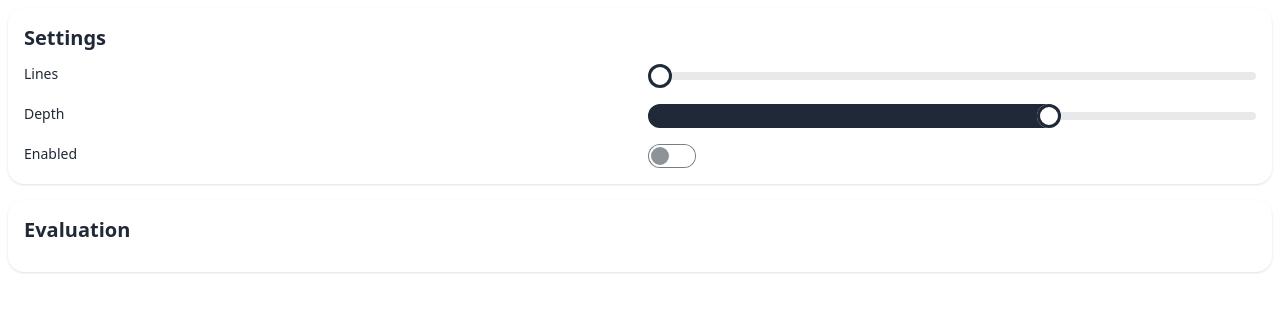
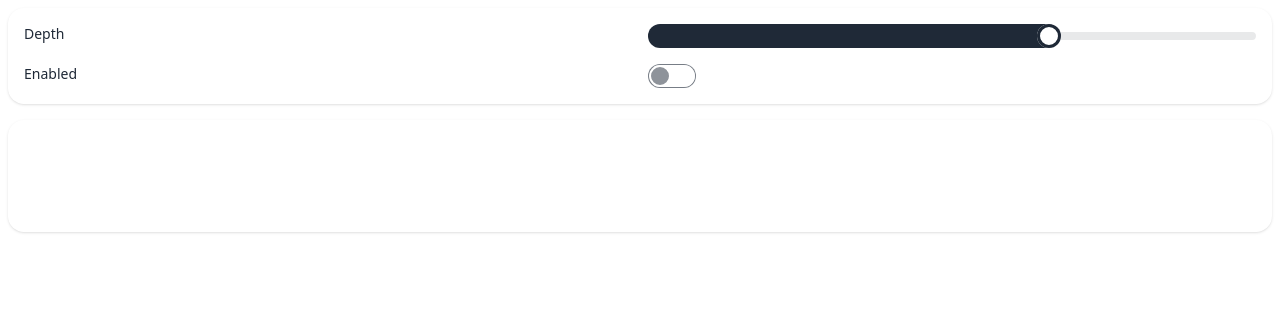
Before and after one commit to hieumdd/chess-com-cheats, a React (Vite) app: page / in a window 1280 px wide. Shown: the top 312 px of the page. Built offline with nearby package versions, Linux system fonts and the light colour scheme.

Commit message:
feat: Add new layout for Best Move

```diff
--- a/src/app.tsx
+++ b/src/app.tsx
@@ -6,24 +6,18 @@ import { useChess } from './hooks/use-chess';
 function App() {
     const { register, watch } = useForm<EvaluationOptions>({
         defaultValues: {
-            lines: '1',
             depth: '21',
             enabled: false,
         },
     });
 
-    const { uci } = useChess(watch());
+    const { bestMove } = useChess(watch());
 
     return (
         <div className="p-2 flex flex-col gap-4">
             <div className="card card-compact shadow">
                 <form className="card-body">
-                    <h2 className="card-title">Settings</h2>
                     <div className="grid grid-cols-2 gap-4">
-                        <h3>Lines</h3>
-                        <div className="form-control">
-                            <input {...register('lines')} type="range" min={1} max={5} className="range" />
-                        </div>
                         <h3>Depth</h3>
                         <div className="form-control">
                             <input {...register('depth')} type="range" min={1} max={31} className="range" />
@@ -37,8 +31,20 @@ function App() {
             </div>
             <div className="card card-compact shadow">
                 <div className="card-body">
-                    <h2 className="card-title">Evaluation</h2>
-                    <p>{uci}</p>
+                    <div className="stats min-h-[80px]">
+                        {bestMove.bestMove && (
+                            <div className="stat">
+                                <div className="stat-title">Best move</div>
+                                <div className="stat-value">{bestMove.bestMove}</div>
+                            </div>
+                        )}
+                        {bestMove.ponder && (
+                            <div className="stat">
+                                <div className="stat-title">Ponder</div>
+                                <span className="stat-value">{bestMove.ponder}</span>
+                            </div>
+                        )}
+                    </div>
                 </div>
             </div>
         </div>
```
